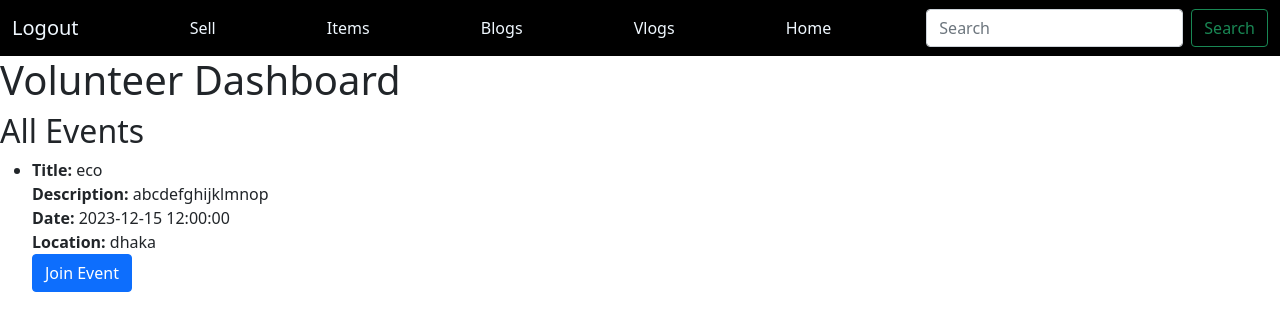
After one commit to ahan-ing/CSE470_project, a Flask app: page /volunteer_dashboard in a window 1280 px wide. The commit adds this page. Shown: the top 331 px of the page. Run offline with Flask 3, Linux system fonts and the light colour scheme; a user stored in the database is signed in; some libraries are stand-ins or nearby versions.

Commit message:
volunteer

```diff
--- a/controller/project.py
+++ b/controller/project.py
@@ -9,7 +9,15 @@ from models.tables import *
 from models.cart import *
 from forms.form import *
 import traceback
-import traceback
+from models.tables import Event, User, db
+
+
+
+
+
+
+
+
 
 
 project = Blueprint('project', __name__)
@@ -17,9 +25,13 @@ bcrypt = Bcrypt()
 cart_items = {}
 
 
+
+
 @project.route('/')
 def index():
     return render_template('index.html')
+
+
 
 
 @project.route('/items')
@@ -32,13 +44,20 @@ def item_listing():
     else:
         items = Item.query.filter_by(is_approved=True).all()
 
+
     return render_template('items.html', items=items)
+
+
+
 
 
 
 @project.route('/imgages/<image_name>')
 def get_image(image_name):
     return send_from_directory(current_app.config['UPLOAD_FOLDER'], image_name)
+
+
+
 
 
 
@@ -64,6 +83,9 @@ def sell_item():
 
 
 
+
+
+
 def view_item(item_id):
     item = Item.query.get_or_404(item_id)
     if current_user.is_authenticated and item.seller_id == current_user.id:
@@ -71,6 +93,9 @@ def view_item(item_id):
     else:
         flash('You do not have permission to view this item.', 'danger')
         return redirect(url_for('project.index'))
+
+
+
 
 
 
@@ -84,6 +109,9 @@ def delete_item(item_id):
     db.session.commit()
     flash('Item deleted successfully!', 'success')
     return redirect(url_for('project.items'))
+
+
+
 
 
 
@@ -105,8 +133,12 @@ def update_item(item_id):
     return render_template('update.html', form=form, item=item)
 
 
+
 def load_user(user_id):
     return User.query.get(int(user_id))
+
+
+
 
 
 
@@ -124,6 +156,9 @@ def register():
 
 
 
+
+
+
 @project.route('/add_to_cart/<int:item_id>', methods=['POST'])
 def add_to_cart(item_id):
     item = Item.query.get(item_id)
@@ -133,6 +168,9 @@ def add_to_cart(item_id):
     else:
         flash('Item not found', 'error')
     return redirect(url_for('project.item_listing'))
+
+
+
 
 
 
@@ -150,7 +188,11 @@ def remove_from_cart(item_id):
     else:
         flash('Item not found', 'error')
 
+
     return redirect(url_for('project.view_cart'))
+
+
+
 
 
 
@@ -158,7 +200,9 @@ def remove_from_cart(item_id):
 def view_cart():
     items_in_cart = []
 
+
     print(f"cart_items type: {type(cart_items)}")
+
 
     for item_id, quantity in cart_items.items():
         item = Item.query.get(item_id)
@@ -169,15 +213,20 @@ def view_cart():
 
 
 
+
+
+
 @project.route('/payment_confirmation')
 def payment_confirmation():
     try:
         items_in_cart = []
 
+
         for item_id, quantity in cart_items.items():
             item = Item.query.get(item_id)
             if item:
                 items_in_cart.append({'item': item, 'quantity': quantity})
+
 
         total_price = sum(int(cart_item['item'].price) * int(cart_item['quantity']) for cart_item in items_in_cart)
         return render_template('payment_confirmation.html', items_in_cart=items_in_cart, total_price=total_price)
@@ -186,6 +235,9 @@ def payment_confirmation():
         print(traceback.format_exc())
         flash('An error occurred during payment confirmation. Please try again later.', 'error')
         return redirect(url_for('project.view_cart'))  # Redirect to the cart if an error occurs
+
+
+
 
 
 
@@ -204,10 +256,16 @@ def checkout():
 
 
 
+
+
+
 @project.route('/articles')
 def articles():
     articles = Article.query.all()
     return render_template('articles.html', articles=articles)
+
+
+
 
 
 
@@ -222,6 +280,9 @@ def upload_article():
         db.session.commit()
         flash('Blog added successfully. Awaiting admin approval.', 'success')
     return render_template('upload_article.html')
+
+
+
 
 
 
@@ -240,9 +301,13 @@ def remove_article(article_id):
 
 
 
+################################################################################################
+
+
 @project.route('/events')
+@login_required
 def events():
-    events = Event.query.filter_by(is_approved=True).all()
+    events = Event.query.all()
     return render_template('events.html', events=events)
 
 
@@ -266,12 +331,17 @@ def create_event():
 
 
 
+
+
+
 @project.route('/events/<int:event_id>')
 def view_event(event_id):
     event = Event.query.get(event_id)
     if not event:
         abort(404)
     return render_template('event_details.html', event=event)
+
+
 
 
 @project.route('/modify_event/<int:event_id>', methods=['GET', 'POST'])
@@ -290,6 +360,9 @@ def modify_event(event_id):
 
 
 
+
+
+
 @project.route('/delete_event/<int:event_id>', methods=['POST'])
 def delete_event(event_id):
     event = Event.query.get(event_id)
@@ -304,6 +377,60 @@ def delete_event(event_id):
 
 
 
+@project.route('/join_event/<int:event_id>', methods=['POST'])
+@login_required
+def join_event(event_id):
+    event = Event.query.get(event_id)
+    if event:
+        current_user.joined_events.append(event)
+        db.session.commit()
+        flash('You have joined the event!', 'success')
+    else:
+        flash('Event not found', 'danger')
+    return redirect(url_for('project.events'))
+
+
+
+
+# In controller/project.py
+
+
+@project.route('/volunteer_dashboard')
+@login_required
+def volunteer_dashboard():
+    # Fetch all events
+    all_events = Event.query.all()
+    return render_template('volunteer_dashboard.html', all_events=all_events)
+
+
+# In controller/project.py
+
+
+@project.route('/volunteer_join_event/<int:event_id>', methods=['POST'])
+@login_required
+def volunteer_join_event(event_id):
+    event = Event.query.get_or_404(event_id)
+
+
+    # Check if the user has already joined the event
+    if event not in current_user.joined_events:
+        current_user.joined_events.append(event)
+        db.session.commit()
+        flash('Successfully joined the event!', 'success')
+    else:
+        flash('You have already joined this event.', 'warning')
+
+
+    return redirect(url_for('project.volunteer_dashboard'))
+
+
+
+
+
+
+#####################################################################################################
+
+
 #@project.route('/search', methods=['GET'])
 #def search():
 #    query = request.args.get('query')  # Get the search query from the URL parameter
@@ -314,10 +441,14 @@ def delete_event(event_id):
     #else:
         #return render_template('search_results.html', results=[])
 
+
 @project.route('/vlogs')
 def vlogs():
     vlogs = Vlog.query.all()
     return render_template('vlogs.html', vlogs=vlogs)
+
+
+
 
 
 
@@ -339,6 +470,10 @@ def upload_vlog():
 
 
 
+
+
+
+
 @project.route('/remove_vlog/<int:vlog_id>', methods=['POST'])
 def remove_vlog(vlog_id):
     vlog = Vlog.query.get_or_404(vlog_id)
@@ -346,6 +481,10 @@ def remove_vlog(vlog_id):
     db.session.commit()
     flash('Vlog removed successfully!', 'success')
     return redirect(url_for('project.vlogs'))
+
+
+
+
 
 
 
@@ -365,6 +504,12 @@ from flask_bcrypt import Bcrypt
 
 
 
+
+
+
+
+
+
 @project.route('/login', methods=['GET', 'POST'])
 def login():
     if request.method == 'POST':
@@ -378,6 +523,9 @@ def login():
         else:
             flash('Login unsuccessful. Check username and password.', 'danger')
     return render_template('login.html')
+
+
+
 
 
 
@@ -403,6 +551,7 @@ def signup():
             return redirect(url_for('project.signup'))
         hashed_password = bcrypt.generate_password_hash(request.form.get('password')).decode('utf-8')
 
+
         new_user = User(username=username, email=email, password=hashed_password, user_type=user_type,is_admin=False)
         db.session.add(new_user)
         db.session.commit()
@@ -413,6 +562,9 @@ def signup():
 
 
 
+
+
+
 @project.route('/dashboard')
 @login_required
 def dashboard():
@@ -420,11 +572,16 @@ def dashboard():
     return render_template('dashboard.html', items=items)
 
 
+
+
 @project.route('/logout')
 @login_required
 def logout():
     logout_user()
     return redirect(url_for('project.login'))
+
+
+
 
 
 
@@ -440,6 +597,8 @@ def admin_dashboard():
     return render_template('admin_dashboard.html', items=pending_items, events=pending_events,blogs=pending_blogs, vlogs=pending_vlogs)
 
 
+
+
 @project.route('/approve_item/<int:item_id>', methods=['POST'])
 @login_required
 def approve_item(item_id):
@@ -450,6 +609,9 @@ def approve_item(item_id):
     db.session.commit()
     flash('Item approved successfully.', 'success')
     return redirect(url_for('project.index'))
+
+
+
 
 
 
@@ -466,6 +628,9 @@ def reject_item(item_id):
 
 
 
+
+
+
 @project.route('/approve_event/<int:event_id>', methods=['POST'])
 @login_required
 def approve_event(event_id):
@@ -476,6 +641,9 @@ def approve_event(event_id):
     db.session.commit()
     flash('Event approved successfully.', 'success')
     return redirect(url_for('project.index'))
+
+
+
 
 
 
@@ -492,6 +660,9 @@ def reject_event(event_id):
 
 
 
+
+
+
 @project.route('/approve_blog/<int:blog_id>', methods=['POST'])
 @login_required
 def approve_blog(blog_id):
@@ -502,6 +673,9 @@ def approve_blog(blog_id):
     db.session.commit()
     flash('Blog approved successfully.', 'success')
     return redirect(url_for('project.admin_dashboard'))
+
+
+
 
 
 
@@ -518,6 +692,9 @@ def reject_blog(blog_id):
 
 
 
+
+
+
 @project.route('/approve_vlog/<int:vlog_id>', methods=['POST'])
 @login_required
 def approve_vlog(vlog_id):
@@ -530,6 +707,8 @@ def approve_vlog(vlog_id):
     return redirect(url_for('project.admin_dashboard'))
 
 
+
+
 @project.route('/reject_vlog/<int:vlog_id>', methods=['POST'])
 @login_required
 def reject_vlog(vlog_id):
--- a/templates/base.html
+++ b/templates/base.html
@@ -3,6 +3,7 @@
 <head>
     <meta charset="utf-8" />
     <meta name="viewport" content="width=device-width, initial-scale=1" />
+
 
     <link href="https://cdn.jsdelivr.net/npm/bootstrap@5.0.2/dist/css/bootstrap.min.css" rel="stylesheet" integrity="sha384-EVSTQN3/azprG1Anm3QDgpJLIm9Nao0Yz1ztcQTwFspd3yD65VohhpuuCOmLASjC" crossorigin="anonymous" />
     {% block head %}{% endblock %}
@@ -25,9 +26,11 @@
                     <a class="nav-link" href="{{ url_for('project.upload_vlog') }}" style="color: aliceblue">Upload Vlogs</a>
                     <a class="nav-link" href="#" style="color: aliceblue">Volunteer</a>v
 
+
                 {% elif current_user.user_type == 'seller' %}
                     <a class="nav-link" href="{{ url_for('project.sell_item') }}" style="color: aliceblue">Sell</a>
                     <a class="nav-link" href="{{ url_for('project.item_listing') }}" style="color: aliceblue">Items</a>
+
 
                 {% elif current_user.user_type == 'buyer' %}
                     <a class="nav-link" href="{{ url_for('project.item_listing') }}" style="color: aliceblue">Buy</a>
@@ -38,11 +41,15 @@
                     <a class="nav-link" href="{{ url_for('project.upload_article') }}" style="color: aliceblue">Upload Blogs</a>
                     <a class="nav-link" href="{{ url_for('project.upload_vlog') }}" style="color: aliceblue">Upload Vlogs</a>
 
+
                 {% elif current_user.user_type == 'volunteer' %}
                     <a class="nav-link" href="{{ url_for('project.upload_article') }}" style="color: aliceblue">Upload Blogs</a>
                     <a class="nav-link" href="{{ url_for('project.upload_vlog') }}" style="color: aliceblue">Upload Vlogs</a>
 
-                    <a class="nav-link" href="#" style="color: aliceblue">Volunteer</a>
+
+                    <a class="nav-link" href="{{ url_for('project.volunteer_dashboard') }}" style="color: aliceblue">Volunteer</a>
+
+
                 {% endif %}
 
                 <a class="nav-link" href="{{ url_for('project.articles') }}" style="color: aliceblue">Blogs</a>
@@ -51,6 +58,7 @@
                 <a class="nav-link" href="{{ url_for('project.articles') }}" style="color: aliceblue">Blogs</a>
                 <a class="nav-link" href="{{ url_for('project.vlogs') }}" style="color: aliceblue">Vlogs</a>
                 <a class="nav-link" href="{{ url_for('project.login') }}" style="color: aliceblue">login</a>
+
 
             {% endif %}
 
@@ -63,7 +71,9 @@
         </div>
     </nav>
 
+
     {% block body %}{% endblock %}
+
 
     <!-- Optional JavaScript; choose one of the two! -->
     <script src="https://cdn.jsdelivr.net/npm/bootstrap@5.0.2/dist/js/bootstrap.bundle.min.js" integrity="sha384-MrcW6ZMFYlzcLA8Nl+NtUVF0sA7MsXsP1UyJoMp4YLEuNSfAP+JcXn/tWtIaxVXM" crossorigin="anonymous"></script>
--- a/templates/events.html
+++ b/templates/events.html
@@ -10,6 +10,7 @@
       <p class="card-text">Date: {{ event.date }}</p>
       <p class="card-text">Location: {{ event.location }}</p>
 
+
       <!-- Modify and Delete Buttons -->
       <div class="mt-3">
         <a
@@ -21,6 +22,7 @@
             <button type="submit" class="btn btn-danger">Delete</button>
         </form>
       </div>
+
       <a
         href="{{ url_for('project.view_event', event_id=event.id) }}"
         class="btn btn-primary mt-2"
--- /dev/null
+++ b/templates/volunteer_dashboard.html
@@ -0,0 +1,31 @@
+<!-- In templates/volunteer_dashboard.html -->
+
+
+{% extends 'base.html' %}
+
+
+{% block title %}Volunteer Dashboard{% endblock %}
+
+
+{% block body %}
+  <h1>Volunteer Dashboard</h1>
+
+
+  <h2>All Events</h2>
+  <ul>
+    {% for event in all_events %}
+      <li>
+        <strong>Title:</strong> {{ event.title }}<br>
+        <strong>Description:</strong> {{ event.description }}<br>
+        <strong>Date:</strong> {{ event.date }}<br>
+        <strong>Location:</strong> {{ event.location }}<br>
+
+        {% if event not in joined_events %}
+          <form action="{{ url_for('project.join_event', event_id=event.id) }}" method="post">
+            <button type="submit" class="btn btn-primary">Join Event</button>
+          </form>
+        {% endif %}
+      </li>
+    {% endfor %}
+  </ul>
+{% endblock %}
```
Also changed, not shown: models/tables.py (+33 -0 lines), instance/test.db, models/cart.py (line endings or trailing spaces).
